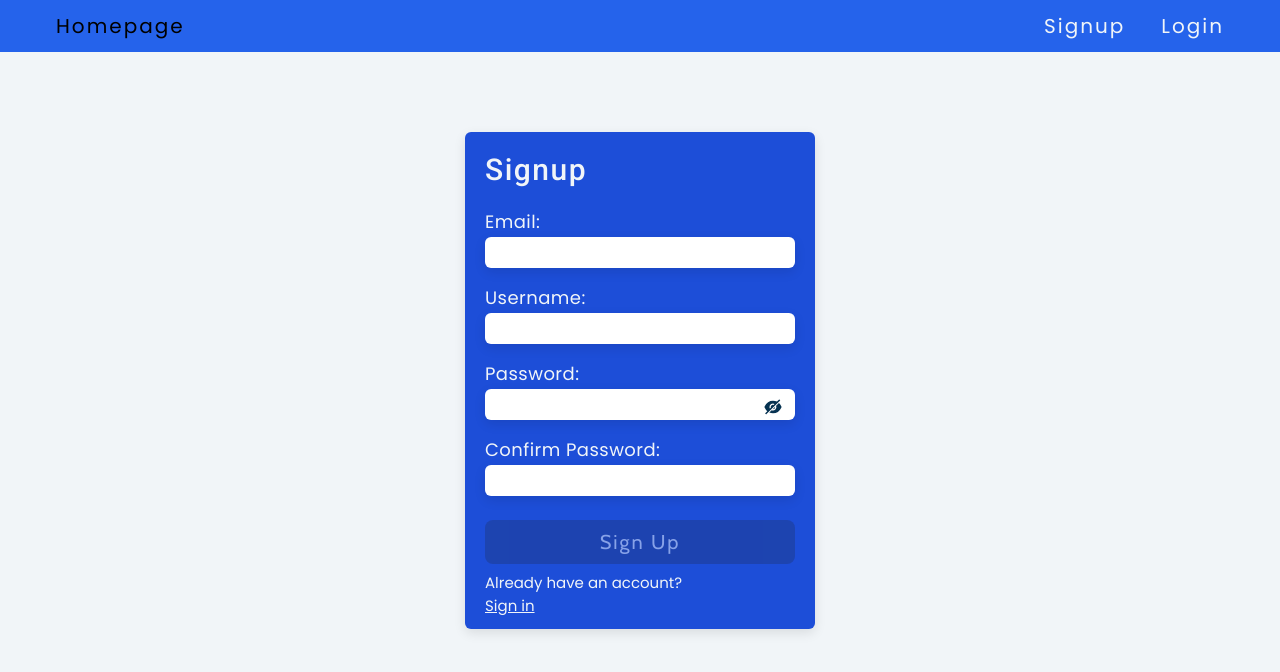
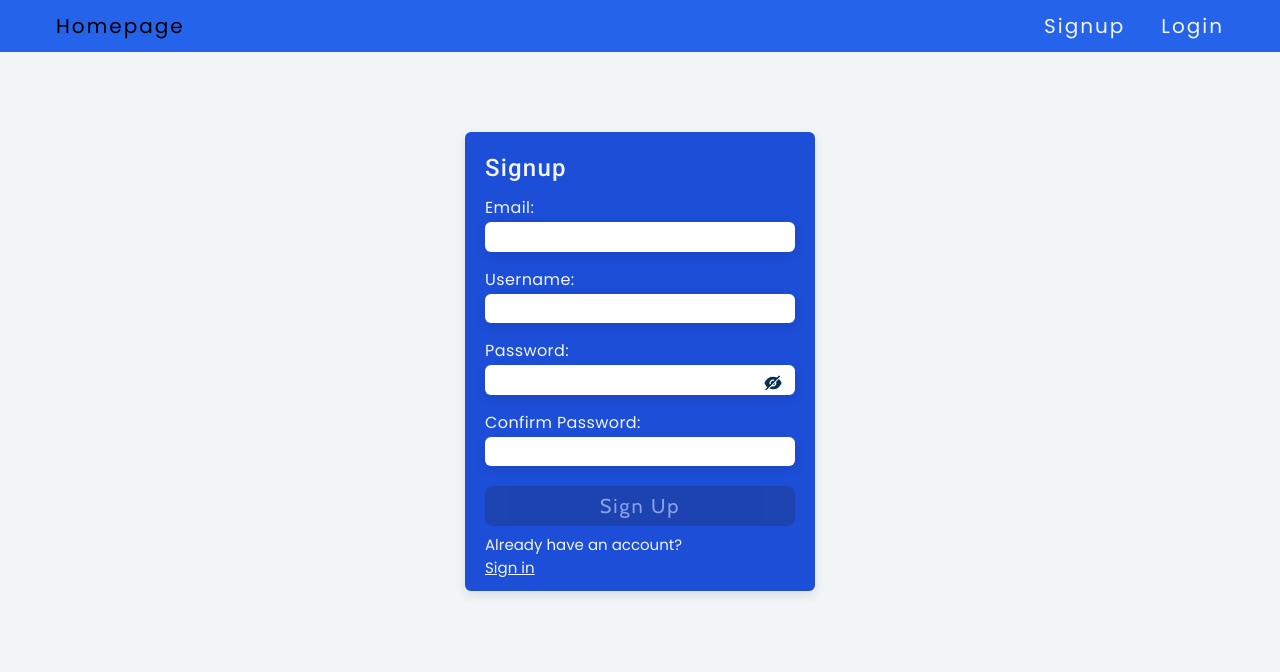
Before and after one commit to kawojue/user-registration, a React (Vite) app in the folder starter/: page /auth/signup in a window 1280 px wide. Shown: the top 672 px of the page. Built offline with nearby package versions, Linux system fonts and the light colour scheme.

Commit message:
more styles

```diff
--- a/starter/src/index.css
+++ b/starter/src/index.css
@@ -22,11 +22,11 @@ body {
 }
 
 .section-h3 {
-    @apply text-3xl font-medium font-roboto tracking-wider;
+    @apply text-2xl font-medium font-roboto tracking-wider;
 }
 
 .form {
-    @apply mt-5;
+    @apply mt-3;
 }
 
 .form-center {
@@ -42,11 +42,11 @@ body {
 }
 
 label {
-    @apply text-[18px] tracking-wide capitalize;
+    @apply text-[16px] tracking-wide capitalize;
 }
 
 input {
-    @apply rounded-md p-0.5 text-pry-clr-1 text-[18px] font-cabin bg-white outline-none w-full;
+    @apply rounded-md p-0.5 text-pry-clr-1 text-[17px] font-cabin bg-white outline-none w-full;
     box-shadow: rgba(0, 0, 0, 0.1) 0px 4px 12px;
 }
 
@@ -55,11 +55,11 @@ input:focus {
 }
 
 .btn-container {
-    @apply w-full mt-6 font-cabin;
+    @apply w-full mt-5 font-cabin;
 }
 
 .btn {
-    @apply py-2 w-full rounded-lg text-pry-clr-0 bg-blue-900 text-xl tracking-widest;
+    @apply py-1.5 w-full rounded-lg text-pry-clr-0 bg-blue-900 text-xl tracking-widest;
 }
 
 .btn:focus {
```
